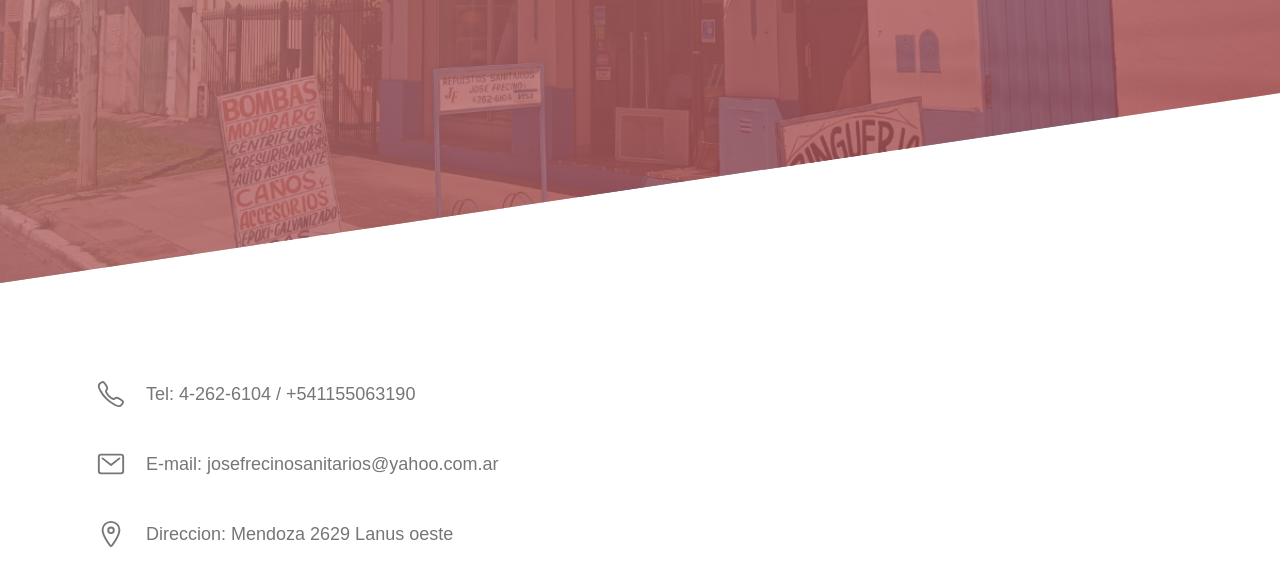
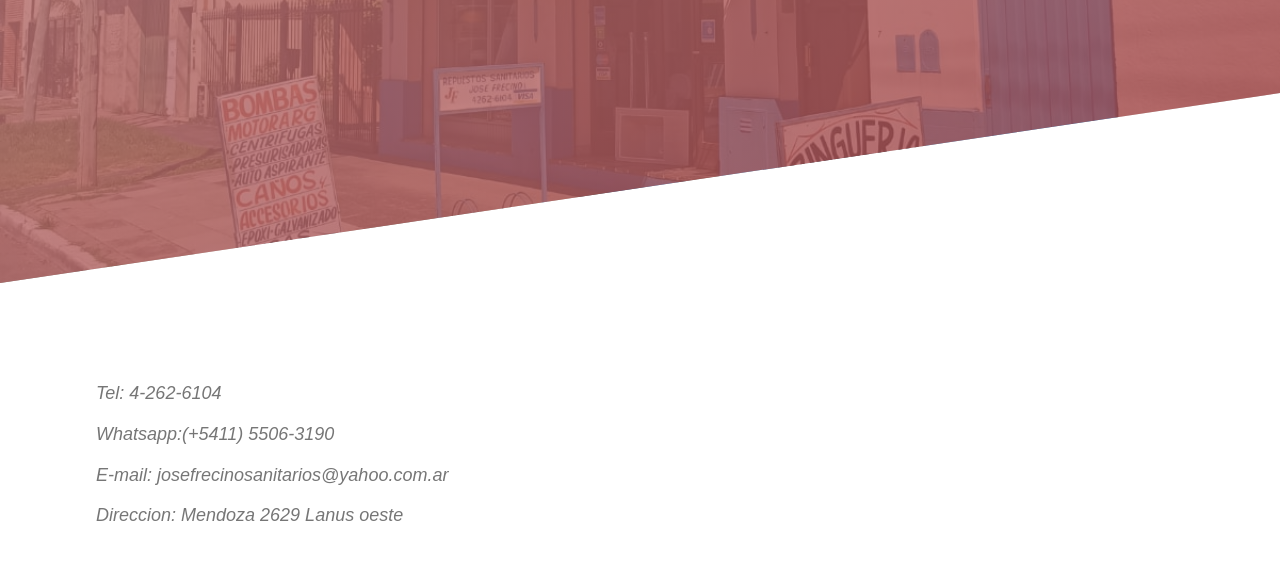
Before and after one commit to juanclaudiopardo/sanitarios-juanPardo, a plain HTML site: page index.html in a window 1280 px wide. Shown: the part 477-1061 px from the top of the page. Drawn offline with nearby package versions, Linux system fonts and the light colour scheme.

Commit message:
mejor version

```diff
--- a/css/style.css
+++ b/css/style.css
@@ -368,36 +368,29 @@ body {
 .footer {
   padding: 9.6rem 0;
   margin: 0 auto;
-  background-color: #fff;
+  background-color: white;
 }
-
-.footer__list {
+address {
   display: flex;
   flex-direction: column;
   padding: 0 9.6rem;
-  list-style: none;
 }
 
-.footer__item {
-  display: flex;
-  align-items: center;
-  color: var(--color-gris-claro);
-  margin-bottom: 4rem;
+.link-info:link,
+.link-info:visited {
+  text-decoration: none;
+  color: #767676;
+  margin-bottom: 1.2rem;
   transition: all 0.4s;
   font-size: 1.8rem;
 }
 
-.footer__item:hover {
-  color: var(--color-primario);
+.link-info:hover,
+.link-info:active {
+  color: #8b1212;
 }
 
-.footer__icon {
-  height: 3rem;
-  width: 3rem;
-  margin-right: 2rem;
-}
-
-.redes-sociales__lista {
+.redes-sociales-lista {
   display: flex;
   gap: 1.6rem;
   justify-content: center;
@@ -405,15 +398,15 @@ body {
   list-style: none;
 }
 
-.redes-sociales__icono {
+.icono-redes {
   height: 5rem;
   width: 5rem;
-  color: var(--color-gris-claro);
+  color: #767676;
   transition: all 0.3s;
 }
 
-.redes-sociales__icono:hover {
-  color: var(--color-primario);
+.icono-redes:hover {
+  color: #8b1212;
   transform: translateY(-2rem);
 }
 
@@ -459,7 +452,7 @@ body {
     top: 0;
     left: 0;
     width: 100%;
-    height: 150vh;
+    height: 100vh;
     transform: translateX(100%);
 
     display: flex;
--- a/index.html
+++ b/index.html
@@ -49,20 +49,19 @@
 
 
     <footer class="footer">
+      <address>
+        <a href="tel:4-262-6106" class="link-info">Tel: 4-262-6104</a>
+        <a href="tel:+541155063190" class="link-info">Whatsapp:(+5411) 5506-3190</a>
+        <a href="mailto:josefrecinosanitarios@yahoo.com.ar" class="link-info">E-mail: josefrecinosanitarios@yahoo.com.ar</a>
+        <a href="https://goo.gl/maps/q3FpLWMQQAcH5jaAA" class="link-info" target="_blank">Direccion: Mendoza 2629 Lanus oeste</a>
+      </address>
 
-      <ul class="footer__list">
-        <li class="footer__item"><ion-icon class="footer__icon" name="call-outline"></ion-icon>Tel: 4-262-6104 / +541155063190</li>
-        <li class="footer__item"><ion-icon class="footer__icon" name="mail-outline"></ion-icon>E-mail: josefrecinosanitarios@yahoo.com.ar</li>
-        <li class="footer__item"><ion-icon class="footer__icon" name="location-outline"></ion-icon>Direccion: Mendoza 2629 Lanus oeste</li>
-
-      </ul>
-
-      <ul class="redes-sociales__lista">
+      <ul class="redes-sociales-lista">
         <li>
-          <a href="https://www.instagram.com/?hl=es-la" target="_blank"><ion-icon name="logo-instagram" class="redes-sociales__icono"></ion-icon></a>
+          <a href="https://www.instagram.com/?hl=es-la" target="_blank"><ion-icon name="logo-instagram" class="icono-redes"></ion-icon></a>
         </li>
         <li>
-          <a href="https://es-la.facebook.com/" target="_blank"><ion-icon name="logo-facebook" class="redes-sociales__icono"></ion-icon></a>
+          <a href="https://es-la.facebook.com/" target="_blank"><ion-icon name="logo-facebook" class="icono-redes"></ion-icon></a>
         </li>
       </ul>
     </footer>
```
Also changed, not shown: contacto.html (+9 -10 lines), instalacion.html (+9 -10 lines), plomeros.html (+9 -10 lines), producto.html (+9 -8 lines), quienes.html (+9 -8 lines).
